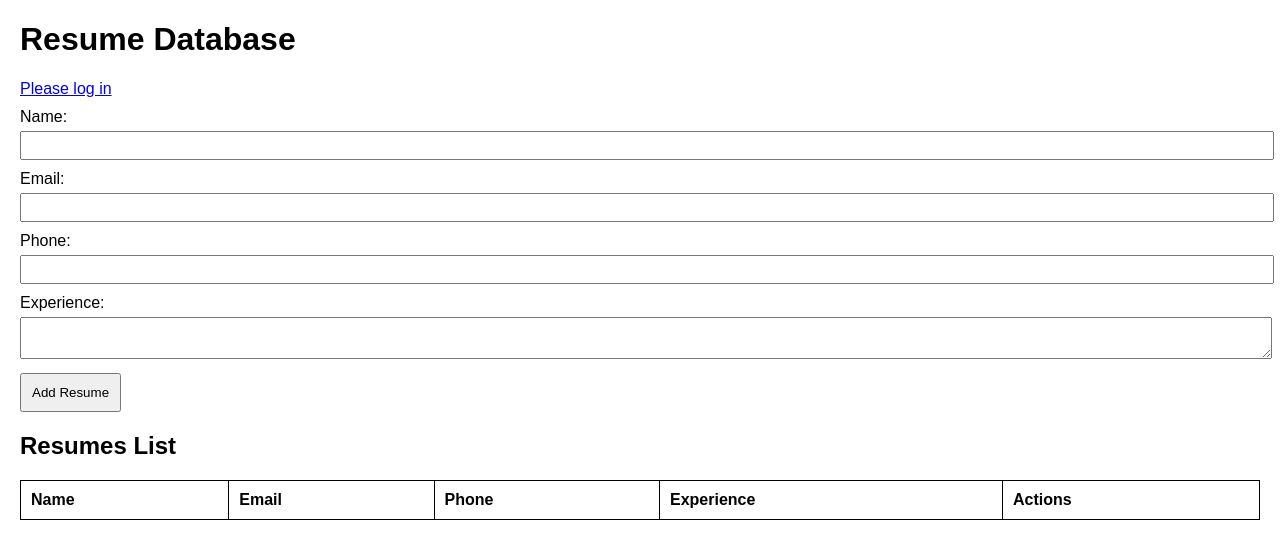
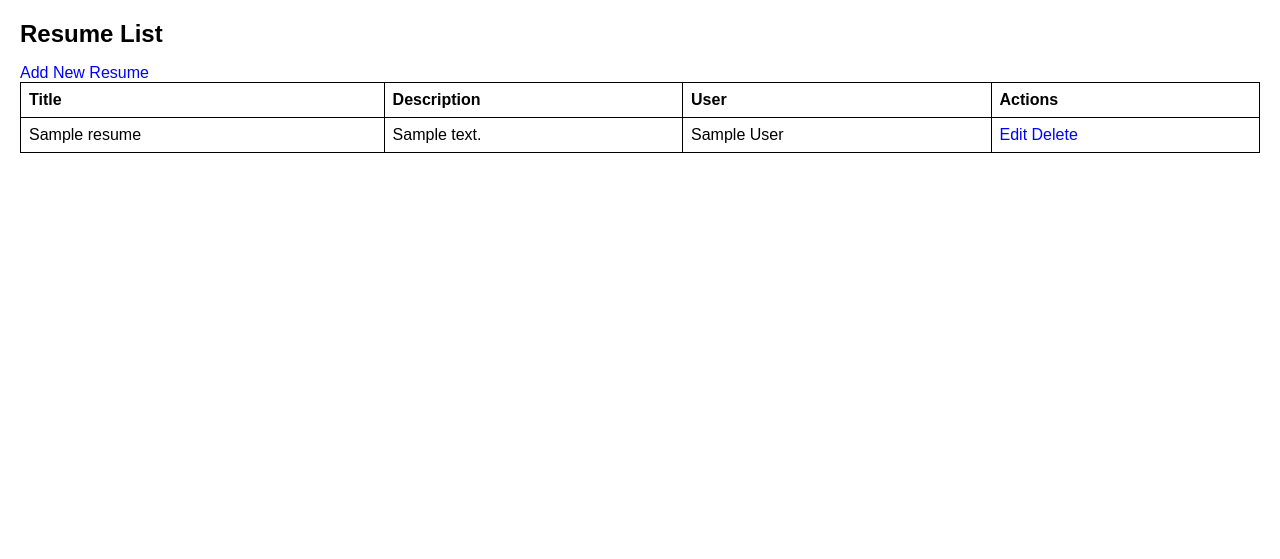
Before and after one commit to OhioShuu/hello, a PHP site: page / in a window 1280 px wide. Shown: the top 559 px of the page. Run offline with PHP 8.4, Linux system fonts and the light colour scheme; tables that the repository leaves empty or names only in its code hold one stand-in row (values such as "Sample post"); lists and menus that the app fills with data are empty.

Commit message:
Add files via upload

```diff
--- /dev/null
+++ b/db.php
@@ -0,0 +1,15 @@
+<?php
+// Thông tin kết nối cơ sở dữ liệu
+$host = 'localhost';
+$dbname = 'resume_db';
+$username = 'root';
+$password = '';
+
+try {
+    // Tạo kết nối PDO đến cơ sở dữ liệu
+    $pdo = new PDO("mysql:host=$host;dbname=$dbname", $username, $password);
+    $pdo->setAttribute(PDO::ATTR_ERRMODE, PDO::ERRMODE_EXCEPTION);
+} catch (PDOException $e) {
+    die("Lỗi kết nối: " . $e->getMessage());
+}
+?>
--- a/index.html
+++ b/index.html
@@ -3,45 +3,12 @@
 <head>
     <meta charset="UTF-8">
     <meta name="viewport" content="width=device-width, initial-scale=1.0">
-    <meta charset="UTF-8">
-    <meta name="viewport" content="width=device-width, initial-scale=1.0">
     <title>19f21581 - Resume Database</title>
-    <link rel="stylesheet" href="styles.css">
 </head>
 <body>
-    <h1>Resume Database</h1>
+    <h1>Welcome to the Resume Database</h1>
 
+    <!-- Liên kết đến trang đăng nhập (login.php) -->
     <a href="login.php">Please log in</a>
-    <form id="resumeForm">
-        <label for="name">Name:</label>
-        <input type="text" id="name" name="name" required><br>
-
-        <label for="email">Email:</label>
-        <input type="email" id="email" name="email" required><br>
-
-        <label for="phone">Phone:</label>
-        <input type="text" id="phone" name="phone" required><br>
-
-        <label for="experience">Experience:</label>
-        <textarea id="experience" name="experience" required></textarea><br>
-
-        <button type="submit">Add Resume</button>
-    </form>
-
-    <h2>Resumes List</h2>
-    <table id="resumeTable">
-        <thead>
-            <tr>
-                <th>Name</th>
-                <th>Email</th>
-                <th>Phone</th>
-                <th>Experience</th>
-                <th>Actions</th>
-            </tr>
-        </thead>
-        <tbody></tbody>
-    </table>
-
-    <script src="script.js"></script>
 </body>
 </html>
--- /dev/null
+++ b/index.php
@@ -0,0 +1,48 @@
+<?php
+require 'db.php';
+
+// Lấy danh sách lý lịch
+$sql = "SELECT resumes.id, resumes.title, resumes.description, users.name AS user_name
+        FROM resumes
+        JOIN users ON resumes.user_id = users.id";
+$stmt = $pdo->prepare($sql);
+$stmt->execute();
+$resumes = $stmt->fetchAll();
+?>
+
+<!DOCTYPE html>
+<html lang="en">
+<head>
+    <meta charset="UTF-8">
+    <meta name="viewport" content="width=device-width, initial-scale=1.0">
+    <title>Resume Database</title>
+    <link rel="stylesheet" href="styles.css">
+</head>
+<body>
+    <h1>Resume List</h1>
+    <a href="add.php">Add New Resume</a>
+    <table>
+        <thead>
+            <tr>
+                <th>Title</th>
+                <th>Description</th>
+                <th>User</th>
+                <th>Actions</th>
+            </tr>
+        </thead>
+        <tbody>
+            <?php foreach ($resumes as $resume): ?>
+            <tr>
+                <td><?= htmlentities($resume['title']) ?></td>
+                <td><?= htmlentities($resume['description']) ?></td>
+                <td><?= htmlentities($resume['user_name']) ?></td>
+                <td>
+                    <a href="edit.php?id=<?= $resume['id'] ?>">Edit</a>
+                    <a href="delete.php?id=<?= $resume['id'] ?>" onclick="return confirm('Are you sure?')">Delete</a>
+                </td>
+            </tr>
+            <?php endforeach; ?>
+        </tbody>
+    </table>
+</body>
+</html>
--- a/styles.css
+++ b/styles.css
@@ -3,37 +3,34 @@ body {
     margin: 20px;
 }
 
-form {
-    margin-bottom: 20px;
-}
-
-label {
-    display: block;
-    margin-top: 10px;
-}
-
-input, textarea {
-    width: 100%;
-    padding: 5px;
-    margin-top: 5px;
-}
-
-button {
-    margin-top: 10px;
-    padding: 10px;
+h1 {
+    font-size: 24px;
 }
 
 table {
     width: 100%;
     border-collapse: collapse;
-    margin-top: 20px;
 }
 
 table, th, td {
     border: 1px solid black;
-    padding: 10px;
 }
 
 th, td {
+    padding: 8px;
     text-align: left;
 }
+
+a {
+    color: blue;
+    text-decoration: none;
+}
+
+a:hover {
+    text-decoration: underline;
+}
+
+form {
+    max-width: 600px;
+    margin: auto;
+}
```
Also changed, not shown: add.php (added, +53 -0 lines), delete.php (added, +12 -0 lines), edit.php (added, +61 -0 lines), login.php (added, +45 -0 lines), validation.js (added, +16 -0 lines).
